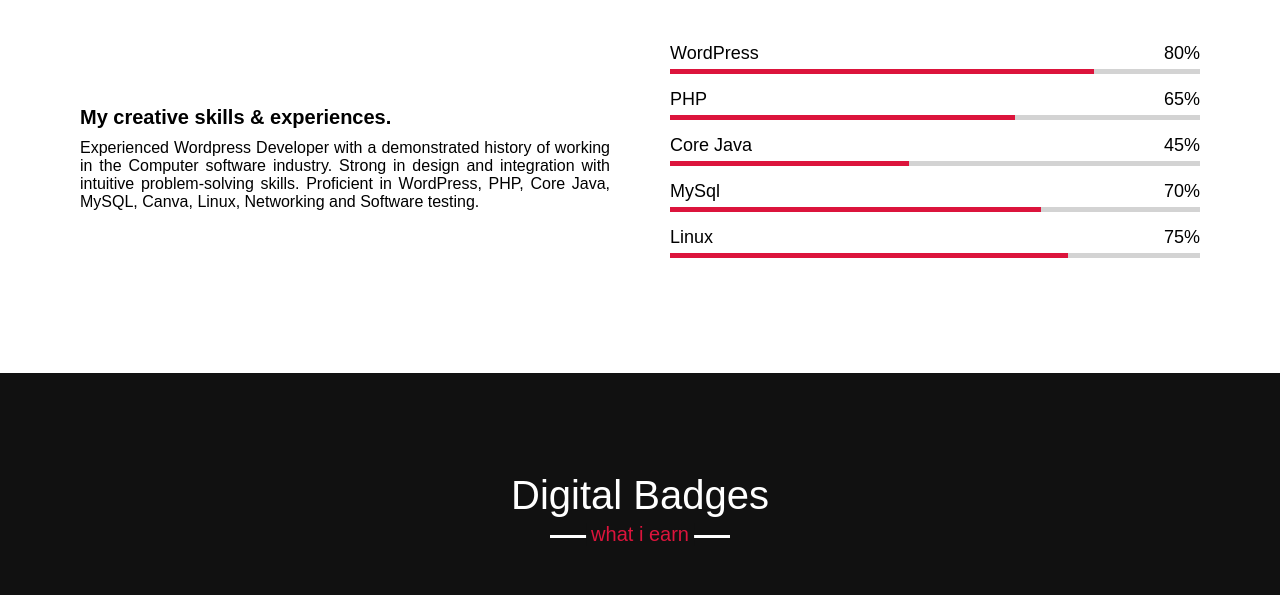
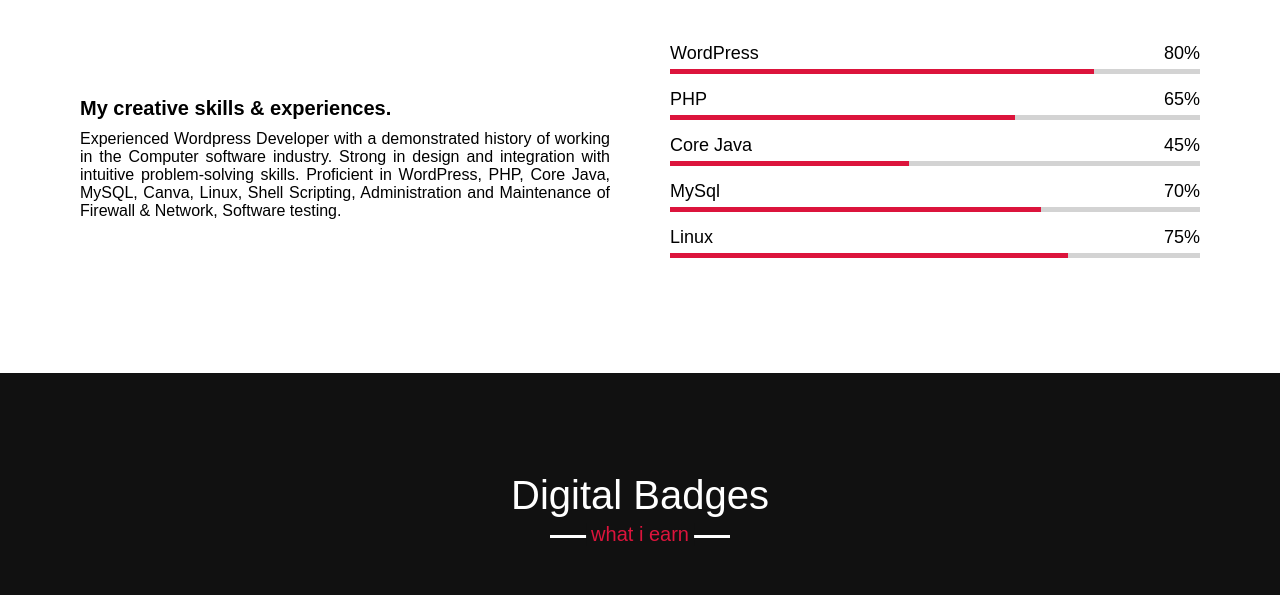
Before and after one commit to vinaysaini6487/Project, a plain HTML site: page index.htm in a window 1280 px wide. Shown: the part 2420-3015 px from the top of the page. Drawn offline with Linux system fonts and the light colour scheme; a web font is replaced by a local one.

Commit message:
Update index.htm

```diff
--- a/index.htm
+++ b/index.htm
@@ -108,7 +108,7 @@
                 <div class="column left">
                     <div class="text">My creative skills & experiences.</div>
                     <p>Experienced Wordpress Developer with a demonstrated history of working in the Computer software industry.
-                        Strong in design and integration with intuitive problem-solving skills. Proficient in WordPress, PHP, Core Java, MySQL,  Canva, Linux, Networking and Software testing.</p>
+                        Strong in design and integration with intuitive problem-solving skills. Proficient in WordPress, PHP, Core Java, MySQL,  Canva, Linux, Shell Scripting, Administration and Maintenance of Firewall & Network, Software testing.</p>
                     <!-- <a href="#">Read more</a> -->
                 </div>
 
```
